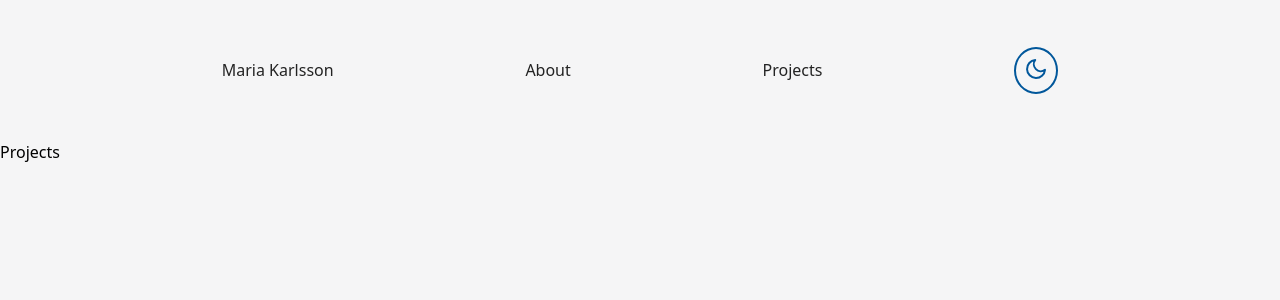
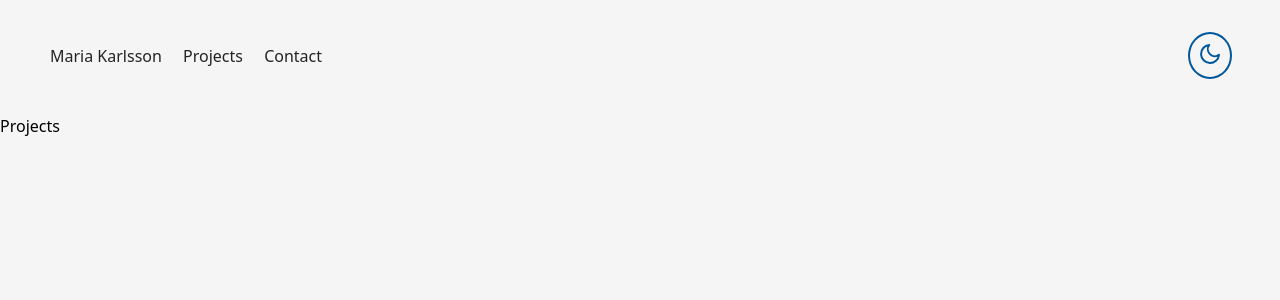
Before and after one commit to Marialoue/Marialoue.github.io, a React (Create React App) app: page /projects in a window 1280 px wide. Shown: the top 300 px of the page. Built offline with nearby package versions, Linux system fonts and the light colour scheme.

Commit message:
Create a navbar style, and switch routes to navbar component.

```diff
--- a/src/App.js
+++ b/src/App.js
@@ -1,23 +1,19 @@
 import React, { useState } from "react";
-import { Routes, Route, NavLink, Outlet } from "react-router-dom";
+import { Routes, Route, Outlet } from "react-router-dom";
 
 import { ThemeProvider } from "styled-components";
 import { GlobalStyles } from "./theme/GlobalStyles";
 import { lightTheme, darkTheme } from "./theme/themes";
 
-import Hero from "./routes/Hero";
 import About from "./routes/About";
 import Projects from "./routes/Projects";
+import Contact from "./routes/Contact";
 import NotFound from "./routes/NotFound";
 
 import Main from "./components/Main";
 import Navbar from "./components/Navbar";
 import Container from "./components/Container";
 import Footer from "./components/Footer";
-import Button from "./components/Button";
-
-import { SunIcon } from "./assets/SunIcon";
-import { MoonIcon } from "./assets/MoonIcon";
 
 function App() {
   const storedTheme = localStorage.getItem("isDark");
@@ -25,33 +21,21 @@ function App() {
     storedTheme === "true" ? true : false
   );
 
-  const switchTheme = () => {
-    setIsDarkMode(!isDarkMode);
-    localStorage.setItem("isDark", !isDarkMode);
-  };
-
   return (
     <ThemeProvider theme={isDarkMode ? darkTheme : lightTheme}>
       <GlobalStyles />
       <Main>
-        <Navbar>
-          <NavLink to="/">Maria Karlsson </NavLink>
-          <NavLink to="/about">About </NavLink>
-          <NavLink to="/projects">Projects </NavLink>
-          <Button onClick={switchTheme}>
-            {isDarkMode ? <SunIcon /> : <MoonIcon />}
-          </Button>
-        </Navbar>
-        <Routes>
-          <Route index element={<Hero />} />
-          <Route path="/about" element={<About />} />
-          <Route path="/projects" element={<Projects />} />
-          <Route path="*" element={<NotFound />} />
-        </Routes>
+        <Navbar isDarkMode={isDarkMode} setIsDarkMode={setIsDarkMode} />
         <Container>
+          <Routes>
+            <Route index element={<About />} />
+            <Route path="/projects" element={<Projects />} />
+            <Route path="/contact" element={<Contact />} />
+            <Route path="*" element={<NotFound />} />
+          </Routes>
           <Outlet />
         </Container>
-        <Footer></Footer>
+        <Footer />
       </Main>
     </ThemeProvider>
   );
--- a/src/components/Button.js
+++ b/src/components/Button.js
@@ -1,7 +1,7 @@
 import styled from "styled-components";
 
 export default styled.button`
-  background: ${({ theme }) => theme.background};
+  background: transparent;
   border: 2px solid ${({ theme }) => theme.bgBtn};
   border-radius: 50%;
   padding: .5rem;
--- a/src/components/Main.js
+++ b/src/components/Main.js
@@ -1,4 +1,5 @@
 import styled from "styled-components";
 
 export default styled.main`
+min-height: 100vh;
 `;
--- a/src/components/Navbar.js
+++ b/src/components/Navbar.js
@@ -1,11 +1,44 @@
-import styled from "styled-components";
+import React, { useState } from "react";
 
-export default styled.nav`
-  align-items: center;
-  color: #fff;
-  display: flex;
-  height: 10vh;
-  padding: 30px;
-  justify-content: space-evenly;
-  z-index: 1;
-`;
+import {
+  NavbarContainer,
+  InnerContainer,
+  LeftNav,
+  RightNav,
+  LinkItem
+} from "../theme/navStyle";
+
+import Button from "./Button";
+
+import { SunIcon } from "../assets/SunIcon";
+import { MoonIcon } from "../assets/MoonIcon";
+
+import { setLocalStorage } from "../utils/storage";
+
+const Navbar = ({ isDarkMode, setIsDarkMode }) => {
+  const switchTheme = () => {
+    setIsDarkMode(!isDarkMode);
+    setLocalStorage("isDark", !isDarkMode);
+  };
+
+  return (
+    <NavbarContainer>
+      <InnerContainer>
+        <LeftNav>
+
+          <LinkItem to="/"> Maria Karlsson</LinkItem>
+          <LinkItem to="/projects"> Projects</LinkItem>
+          <LinkItem to="/contact"> Contact</LinkItem>
+
+        </LeftNav>
+        <RightNav>
+          <Button onClick={switchTheme}>
+            {isDarkMode ? <SunIcon /> : <MoonIcon />}
+          </Button>
+        </RightNav>
+      </InnerContainer>
+    </NavbarContainer>
+  );
+};
+
+export default Navbar;
--- /dev/null
+++ b/src/theme/navStyle.js
@@ -0,0 +1,28 @@
+import styled from "styled-components";
+import { Link } from "react-router-dom";
+
+export const NavbarContainer = styled.nav`
+  padding: 1rem;
+  margin: 1rem;
+  height: 50px;
+`;
+
+export const InnerContainer = styled.span`
+  display: flex;
+  align-items: center;
+  padding: 0 1rem 0 1rem;
+`;
+
+export const LeftNav = styled.span`
+  flex: 50%;
+`;
+
+export const RightNav = styled.span`
+  flex: 50%;
+  display: flex;
+  justify-content: flex-end;
+`;
+
+export const LinkItem = styled(Link)`
+  margin: 0px 15px 0px 2px;
+`;
```
